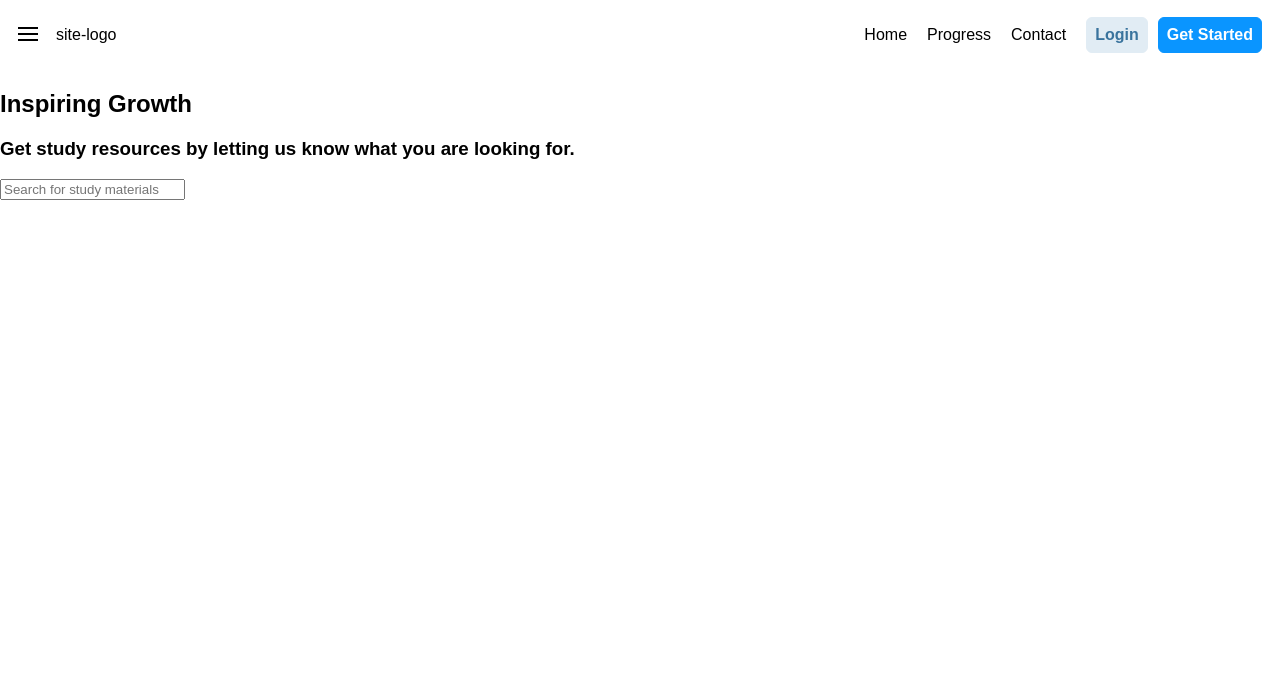
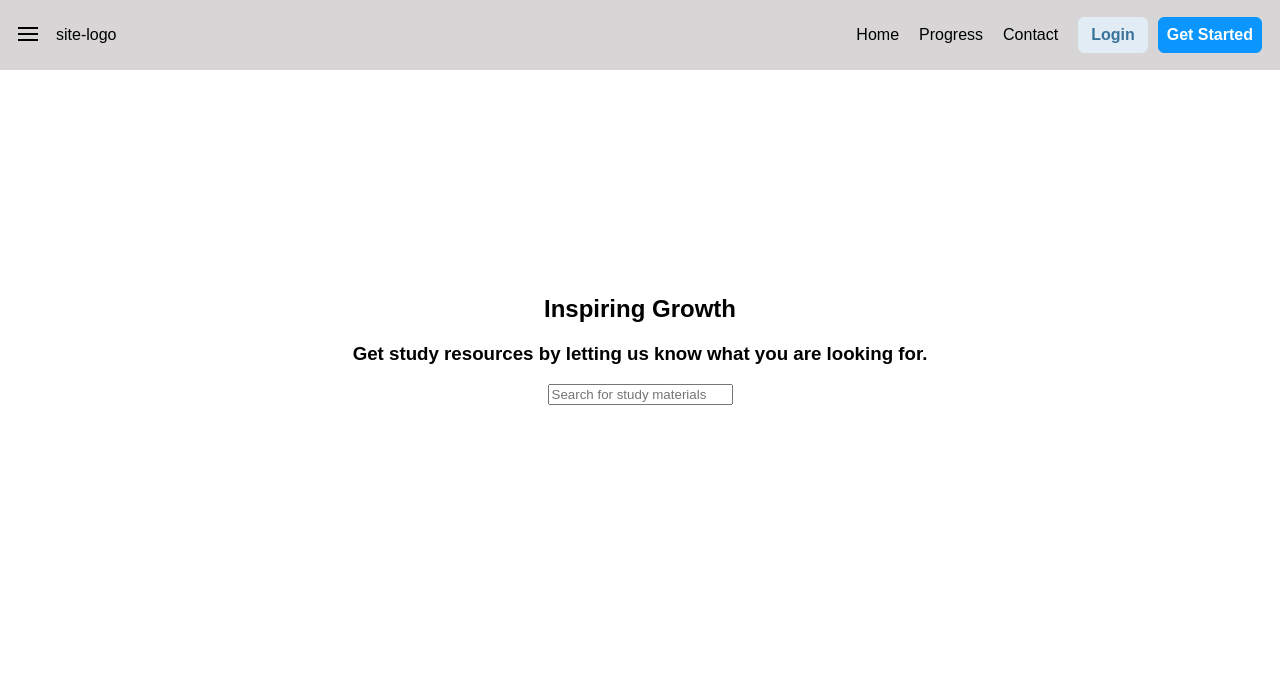
Before and after one commit to Anvinalias/studyBin, a PHP site: page / in a window 1280 px wide. Shown: the top 679 px of the page. Run offline with PHP 8.4, Linux system fonts and the light colour scheme.

Commit message:
Style the section with css

```diff
--- a/style.css
+++ b/style.css
@@ -5,7 +5,10 @@ body{
 }
 
 #header-container{
-    background-color: white;
+    background-color: rgb(215, 213, 213);
+    width:100vw;
+    position: fixed;
+    top: 0;
 }
 
 #header-content{
@@ -50,7 +53,7 @@ li>a{
 }
 
 button.login{
-    padding:8px;
+    padding:8px 12px;
     color:#39739d;
     background-color:#e1ecf4;
     border: 1px solid #e1ecf4;
@@ -69,3 +72,12 @@ button.get-started{
     font-weight: bold;
     margin-right: 8px;
 }
+
+.section-1{
+    height: 85vh;
+    display: flex;
+    flex-direction: column;
+    justify-content: center;
+    align-items: center;
+    text-align: center;
+}
```
